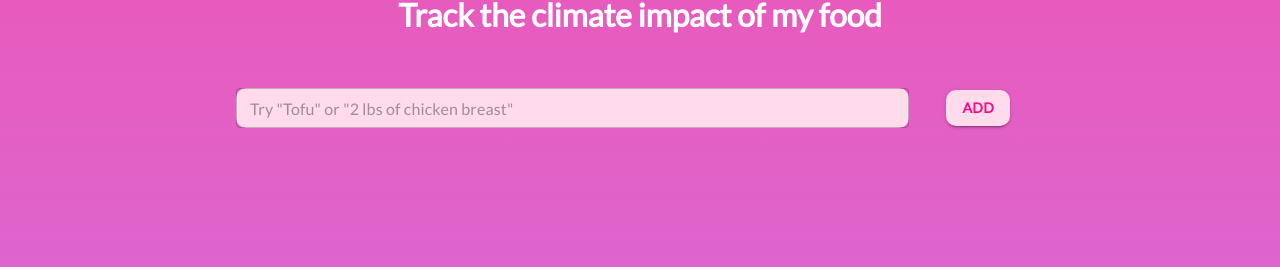
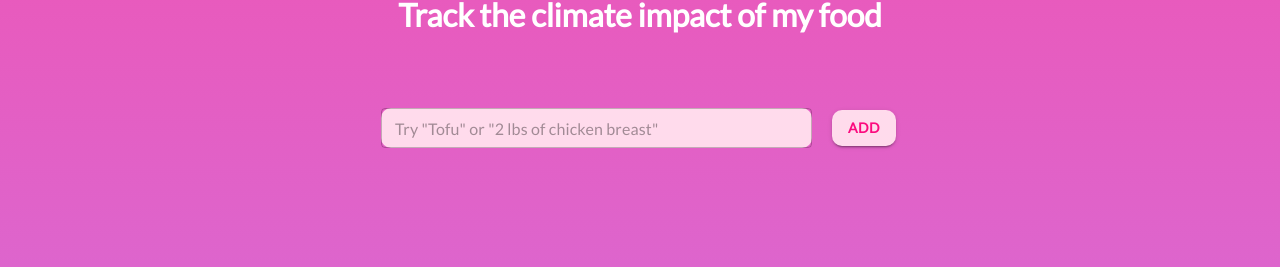
Before and after one commit to tonychen2/sexytofu, a React (Vite) app in the folder frontend/: page / in a window 1280 px wide. Shown: the part 249-516 px from the top of the page. Built offline with nearby package versions, Linux system fonts and the light colour scheme.

Commit message:
Increase spacing between sections and center groceryList to title

```diff
--- a/frontend/src/App.js
+++ b/frontend/src/App.js
@@ -257,10 +257,10 @@ class App extends Component {
                 {/* TODO: scroll to recommendation card after bar chart clicked new item. */}
                 {/* https://stackoverflow.com/questions/24739126/scroll-to-a-specific-element-using-html */}
                 <img src={tofuHero} alt="Tofu Hero" id="tofu-hero"/>
-                <Typography variant='h2' style={{marginBottom: '40px'}}>{headline}</Typography>
+                <Typography variant='h2' style={{marginBottom: '60px'}}>{headline}</Typography>
                 {this.state.hasSearched &&
                 <Grid container justify={"center"}>
-                    <Grid item xs={12} sm={summarySize}>
+                    <Grid item sm={12} md={summarySize}>
                         <Summary
                             totalImpact={this.state.results.totalImpact}
                             driveEq={this.state.results.driveEq}
@@ -273,7 +273,7 @@ class App extends Component {
                         <Comparison totalImpact={this.state.results.totalImpact} />
                     </Grid>
                     <Grid item xs={12} sm={12} style={{backgroundImage: 'linear-gradient(180deg, #CF7DE9, #E97DD1)'}}>
-                        <Box paddingY='50px'>
+                        <Box paddingY='100px'>
                         {/* TODO: better way of formatting than box? -- rowGap would be best, but need workaround for gradient background */}
                             <Typography variant='h2' style={{marginBottom: '40px'}}>Tell me how I can do better</Typography>
                             <Grid container>
--- a/frontend/src/BarChart.js
+++ b/frontend/src/BarChart.js
@@ -111,10 +111,23 @@ export default class BarChart extends Component {
                         }
                     }
                 },
+                // https://quickchart.io/documentation/chart-js/custom-pie-doughnut-chart-labels/
+                // TODO: button style - try border radius?
+                // https://stackoverflow.com/questions/42315589/chart-js-how-to-change-font-styles-for-labels-array
                 plugins: {
                     legend: {
                         display: false
                     },
+                    // https://chartjs-plugin-datalabels.netlify.app/guide/options.html#scriptable-options
+                    datalabels: {
+                        display: true,
+                        align: 'bottom',
+                        backgroundColor: '#ccc',
+                        borderRadius: 3,
+                        font: {
+                          size: 18,
+                        }
+                      },
                 },
                 onClick: this.handleClick
             }
--- a/frontend/src/Comparison.js
+++ b/frontend/src/Comparison.js
@@ -27,7 +27,8 @@ const boxStyles = {
     accordion: {
         // backgroundColor: '#ffdbec',
         backgroundColor: 'white',
-        paddingTop: '20px',
+        paddingTop: '80px',
+        paddingBottom: '80px',
     },
     summary: {
         // color: '#fc0a7e',
--- a/frontend/src/GroceryList.js
+++ b/frontend/src/GroceryList.js
@@ -18,6 +18,13 @@ const styles = {
         alignItems: 'center'
     },
     box: {
+        padding: '10px',
+        paddingBottom: '50px',
+        // margin: '50px auto 0px',
+        margin: '0px auto 0px',
+        maxWidth: '45ch',
+    },
+    boxHasSearched: {
         padding: '10px',
         paddingBottom: '50px',
         // margin: '50px auto 0px',
@@ -312,7 +319,7 @@ class GroceryList extends Component {
         let buttonClass = this.props.hasSearched ? this.props.classes.buttonHasSearched : this.props.classes.button;
         return (
             <Box className={this.props.hasSearched ? this.props.classes.boxHasSearchedBG : null}>
-            <Box id="groceryList" className={this.props.classes.box}>
+            <Box id="groceryList" className={this.props.hasSearched ? this.props.classes.boxHasSearched : this.props.classes.box}>
                 <Grid container className={this.props.classes.root}>
                     {this.props.hasSearched &&
                     <Grid item xs={12} className={this.props.classes.title}>
@@ -330,7 +337,7 @@ class GroceryList extends Component {
                             placeholder='Try "Tofu" or "2 lbs of chicken breast"'
                         />
                     </Grid>
-                    <Grid item xs={12} sm={2}>
+                    <Grid item xs={12} sm={2} container justify="flex-end">
                         <Button className={buttonClass}
                                 variant="contained"
                                 onClick={this.addFood}>Add</Button>
--- a/frontend/src/Summary.js
+++ b/frontend/src/Summary.js
@@ -15,10 +15,14 @@ import waterUseGraphics from "./assets/summary_graphics/water.png";
 const styles = {
     root: {
         // textAlign: 'left'
-        marginBottom: '70px'
+        marginBottom: '100px',
+        marginLeft: '20px',
+        marginRight: '20px',
     },
     section: {
-        marginTop: '50px'
+        '&:not(:first-child)': {
+            marginTop: '100px'
+        }
     },
     title: {
         borderRadius: '1ch',
```
